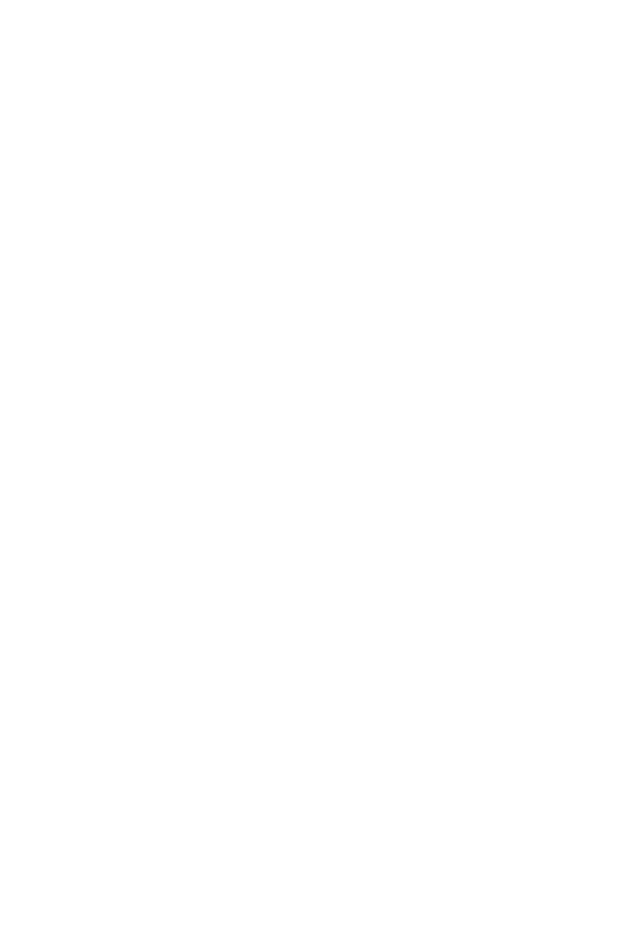
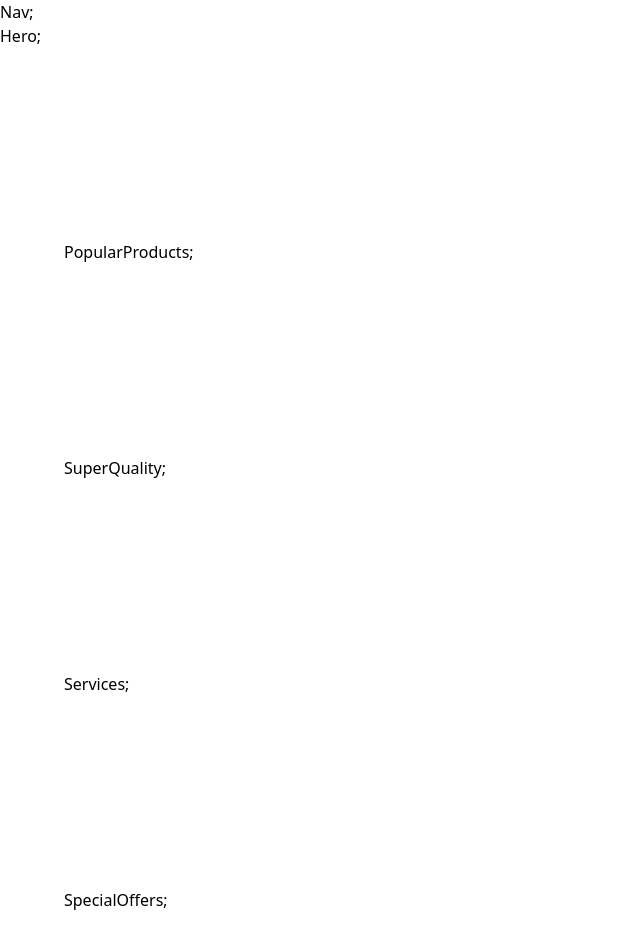
Before and after one commit to PrayagTandon/Nike-LandingPage, a React (Vite) app: page / in a window 1280 px wide. Shown: the top 948 px of the page, without its empty margins (0-640 px from the left). Before the commit the page ends 800 px from the top, so only its background shows below. Built offline with nearby package versions, Linux system fonts and the light colour scheme; a web font is replaced by a local one.

Commit message:
Setting up the structure

```diff
--- a/src/App.jsx
+++ b/src/App.jsx
@@ -1,3 +1,11 @@
-const App = () => <main></main>;
-
+const App = () => (
+  <main className="relative">
+    Nav;
+    <section className="xl:padding-1 wide:padding-r padding-b">Hero;</section>
+    <section className="padding">PopularProducts;</section>
+    <section className="padding">SuperQuality;</section>
+    <section className="padding">Services;</section>
+    <section className="padding">SpecialOffers;</section>
+  </main>
+);
 export default App;
```
